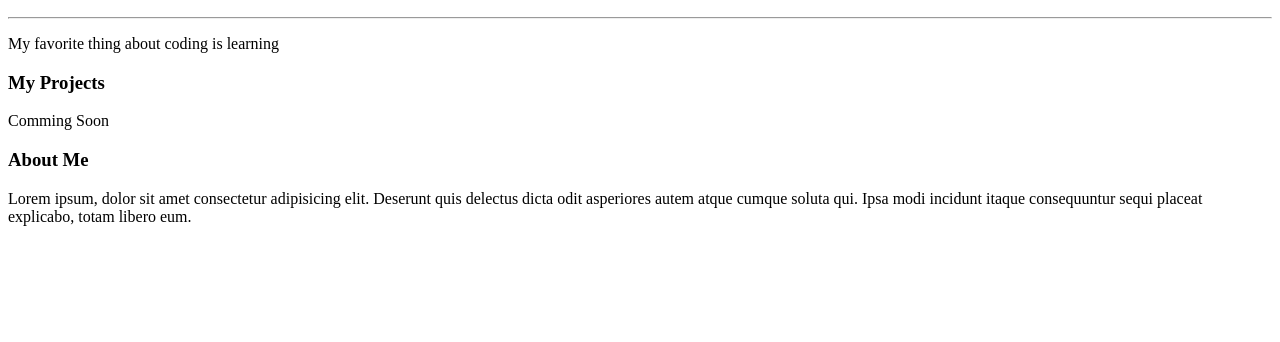
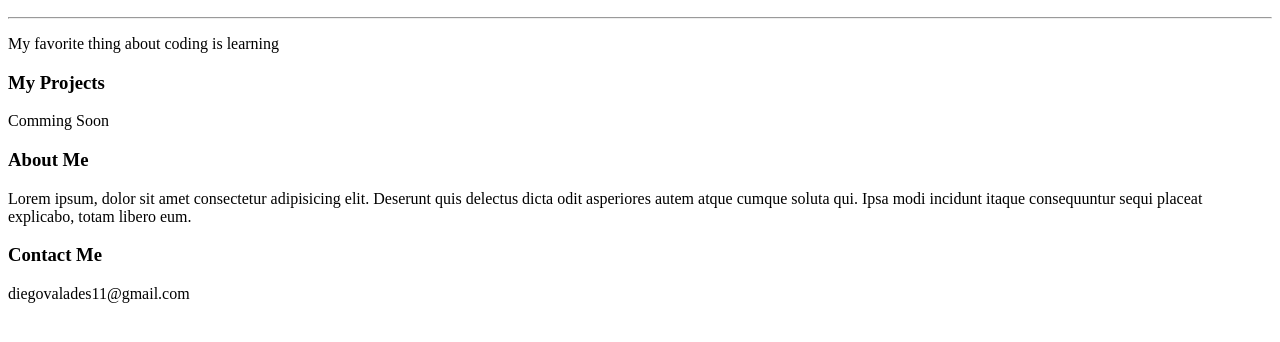
Before and after one commit to dvalades11/portfolio-1, a plain HTML site: page index.html in a window 1280 px wide. Shown: the part 110-452 px from the top of the page. Drawn offline with Linux system fonts and the light colour scheme.

Commit message:
added h3 header contact me and p-tag containing email

```diff
--- a/index.html
+++ b/index.html
@@ -22,6 +22,9 @@
     <p>Comming Soon</p>
     <h3>About Me</h3>
     <p>Lorem ipsum, dolor sit amet consectetur adipisicing elit. Deserunt quis delectus dicta odit asperiores autem atque cumque soluta qui. Ipsa modi incidunt itaque consequuntur sequi placeat explicabo, totam libero eum.</p>
+    <h3>Contact Me</h3>
+    <p>diegovalades11@gmail.com</p>
+
 </div>
 <!-- Directions:
 
```
